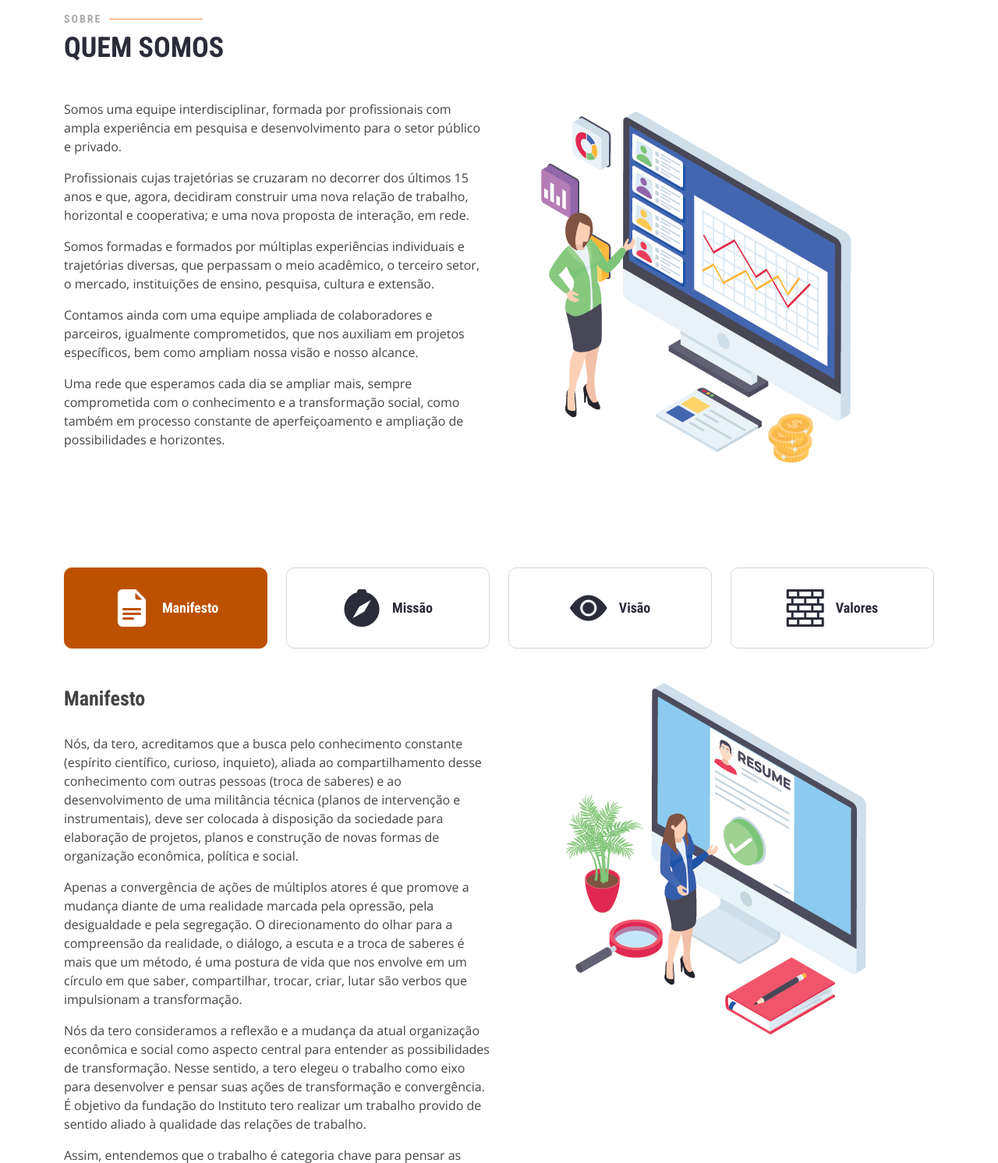
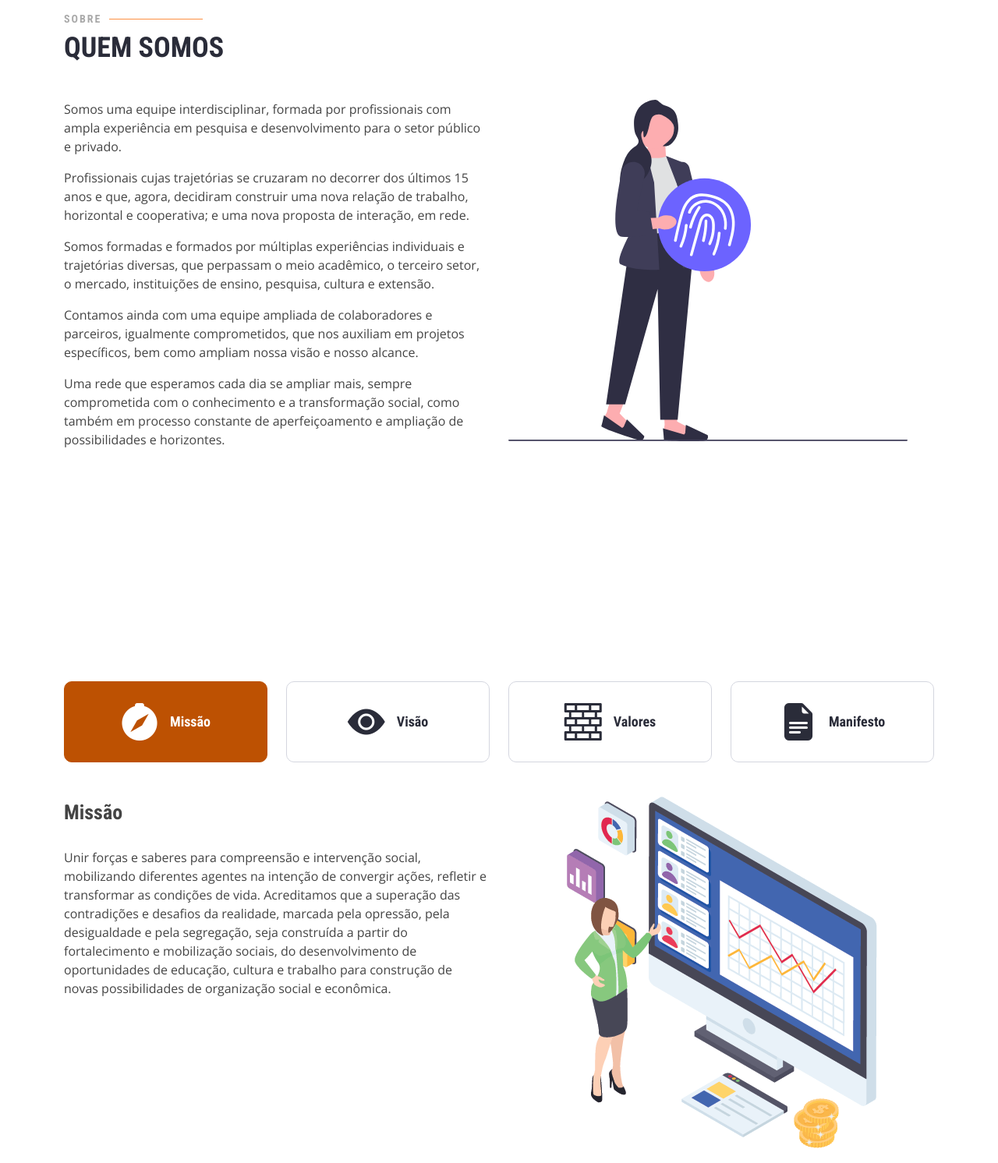
Before and after one commit to terotcs/terotcs, a plain HTML site: page index.html in a window 1280 px wide. Shown: the part 680-2172 px from the top of the page at 78% size. Drawn offline with nearby package versions, Linux system fonts and the light colour scheme; a web font is replaced by a local one.

Commit message:
Modificada imagem de quem somos

```diff
--- a/assets/css/style.css
+++ b/assets/css/style.css
@@ -402,7 +402,7 @@ h6 {
   line-height: 1;
   margin: 10px;
   color: #fff;
-  animation-delay: 0.8s;
+    animation-delay: 0.8s;
   border: 2px solid #bd5102;
 }
 
@@ -1588,10 +1588,10 @@ section {
   margin-bottom: 20px;
 }
 
-.logo-slide {
-  width: 40%;
-}
-
 .valores-item {
   margin-top: 40px;
 }
+
+.imagem-quem-somos {
+  height: 70%;
+}
--- a/index.html
+++ b/index.html
@@ -97,7 +97,7 @@
       <div class="carousel-item active">
         <div class="carousel-container">
           <h2 class="animate__animated animate__fadeInDown">Bem vindas e bem vindos!</span></h2>
-          <p class="animate__animated fanimate__adeInUp">t.e.r.o. tem origem no esperanto e significa terra. Não se
+          <p class="animate__animated fanimate__fadeInUp">t.e.r.o. tem origem no esperanto e significa terra. Não se
             trata, entretanto, da terra em estado bruto. O nome remete à terra transformada pelo trabalho humano o que,
             por sua vez, implica uma terra cultivada – o espaço demudado por uma cultura, por um grupo social. Nesse
             sentido, tero é transformação, porque o território é não só o locus, mas também o produto do trabalho; e é,
@@ -215,7 +215,7 @@
             -->
           </div>
           <div class="col-lg-6 pt-4 pt-lg-0">
-            <img src="./assets/img/features-1.png" alt="">
+            <img src="./assets/img/undraw_fingerprint.svg" class="imagem-quem-somos" alt="">
           </div>
         </div>
 
@@ -227,14 +227,8 @@
       <div class="container">
 
         <ul class="nav nav-tabs row d-flex">
-          <li class="nav-item col-3" data-aos="zoom-in">
-            <a class="nav-link active show" data-bs-toggle="tab" href="#manifesto">
-              <i class="bi bi-file-earmark-text-fill"></i>
-              <h4 class="d-none d-lg-block">Manifesto</h4>
-            </a>
-          </li>
           <li class="nav-item col-3" data-aos="zoom-in" data-aos-delay="100">
-            <a class="nav-link" data-bs-toggle="tab" href="#missao">
+            <a class="nav-link active show" data-bs-toggle="tab" href="#missao">
               <i class="bi bi-compass-fill"></i>
               <h4 class="d-none d-lg-block">Missão</h4>
             </a>
@@ -251,10 +245,16 @@
               <h4 class="d-none d-lg-block">Valores</h4>
             </a>
           </li>
+          <li class="nav-item col-3" data-aos="zoom-in">
+            <a class="nav-link" data-bs-toggle="tab" href="#manifesto">
+              <i class="bi bi-file-earmark-text-fill"></i>
+              <h4 class="d-none d-lg-block">Manifesto</h4>
+            </a>
+          </li>
         </ul>
 
         <div class="tab-content" data-aos="fade-up">
-          <div class="tab-pane" id="missao">
+          <div class="tab-pane active show" id="missao">
             <div class="row">
               <div class="col-lg-6 order-2 order-lg-1 mt-3 mt-lg-0">
                 <h3>Missão</h3>
@@ -383,11 +383,11 @@
                 </div>
               </div>
               <div class="col-lg-6 order-1 order-lg-2 text-center">
-                <img src="assets/img/features-3.png" alt="" class="img-fluid">
+                <img src="assets/img/valores.jpg" alt="" class="img-fluid">
               </div>
             </div>
           </div>
-          <div class="tab-pane active show" id="manifesto">
+          <div class="tab-pane" id="manifesto">
             <div class="row">
               <div class="col-lg-6 order-2 order-lg-1 mt-3 mt-lg-0">
                 <h3>Manifesto</h3>
```
Also changed, not shown: assets/img/undraw_fingerprint.svg (added), 1 other file.
